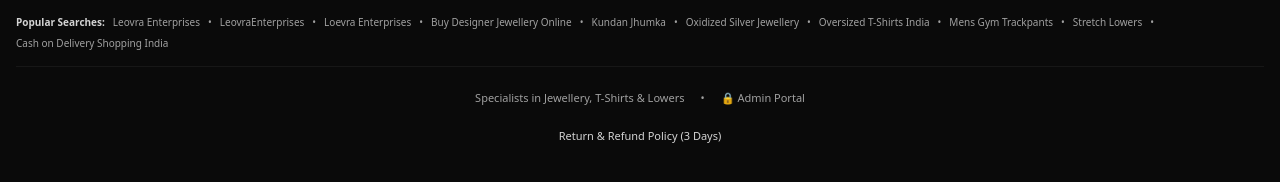
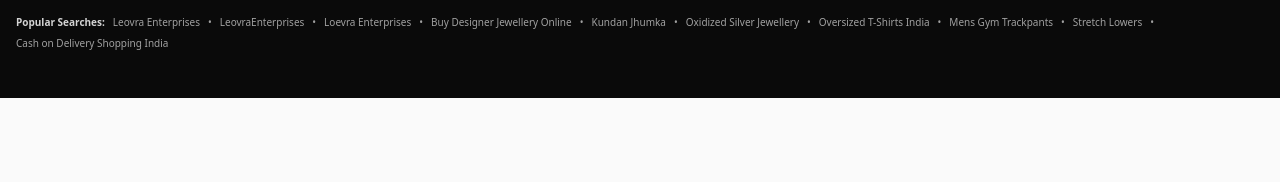
Before and after one commit to its-sartaj/Leovra, a React (Vite) app: page / in a window 1280 px wide. Shown: the part 2073-2255 px from the top of the page. After the commit the page ends 2171 px from the top, so only its background shows below. Built offline with nearby package versions, Linux system fonts and the light colour scheme; no server answers.

Commit message:
fix(footer): remove admin portal and bottom bar section as requested

```diff
--- a/src/components/Footer.tsx
+++ b/src/components/Footer.tsx
@@ -194,33 +194,6 @@ export const Footer: React.FC = () => {
             <span>Cash on Delivery Shopping India</span>
           </div>
         </div>
-
-        {/* Bottom Bar */}
-        <div className="pt-6 mt-4 border-t border-neutral-900 text-center text-xs text-neutral-400 flex flex-col sm:flex-row items-center justify-between gap-2">
-          <div className="flex items-center gap-4 text-[11px] text-neutral-400">
-            <span>Specialists in Jewellery, T-Shirts & Lowers</span>
-            <span>•</span>
-            <button
-              type="button"
-              onClick={() => {
-                setCurrentView('admin');
-                window.scrollTo({ top: 0, behavior: 'smooth' });
-              }}
-              className="hover:text-amber-400 transition-colors cursor-pointer text-[11px] inline-flex items-center gap-1 text-neutral-400"
-              title="Open Admin Inventory Management Portal"
-              id="footer-admin-portal-btn"
-            >
-              <span>🔒 Admin Portal</span>
-            </button>
-          </div>
-          <button
-            type="button"
-            onClick={() => setIsReturnPolicyOpen(true)}
-            className="py-2.5 px-3 min-h-[44px] inline-flex items-center text-[11px] text-neutral-300 hover:text-amber-400 transition-colors cursor-pointer font-medium"
-          >
-            Return & Refund Policy (3 Days)
-          </button>
-        </div>
       </div>
     </footer>
   );
```
